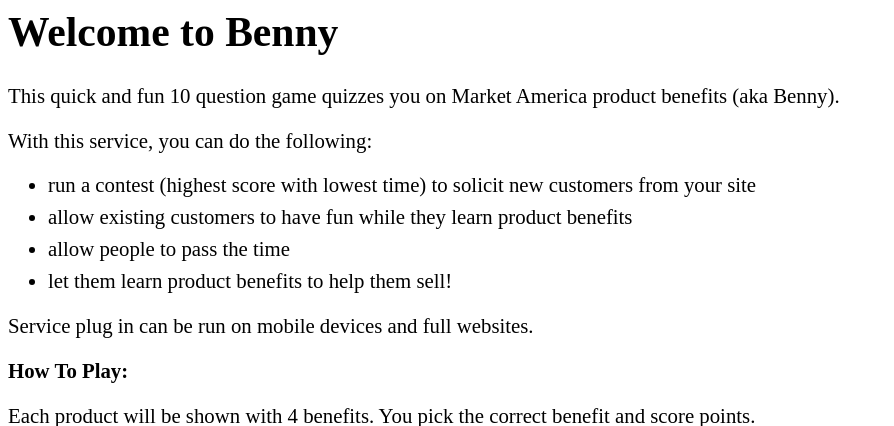
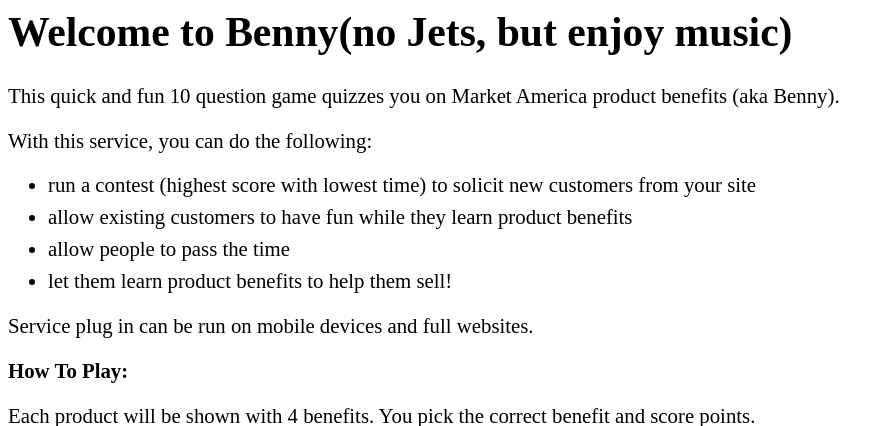
Before and after one commit to ericwang14/python, a Django app: page /dtss/ in a window 1280 px wide. Shown: the top 426 px of the page, without its empty margins (0-894 px from the left). Run offline with Django 3.2, Linux system fonts and the light colour scheme; some libraries are stand-ins or nearby versions.

Commit message:
change "Benny" title

```diff
--- a/shop_api/web/mysite/templates/base.html
+++ b/shop_api/web/mysite/templates/base.html
@@ -9,7 +9,7 @@
 
     <body>
         <div class="loader" style="display:none"></div>
-        <h1>Welcome to Benny</h1>
+        <h1>Welcome to Benny(no Jets, but enjoy music)</h1>
         <div id="content">
             {% block content %}{% endblock content %}
         </div>
```
